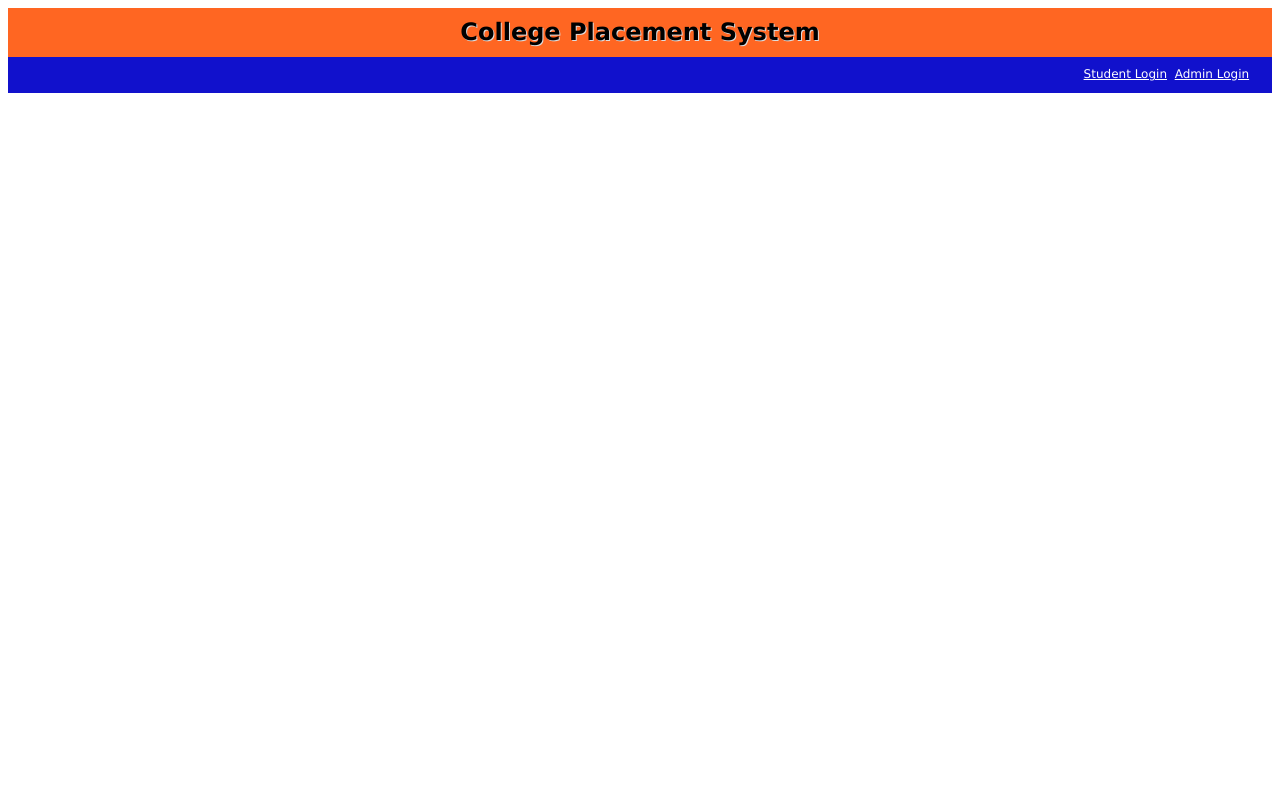
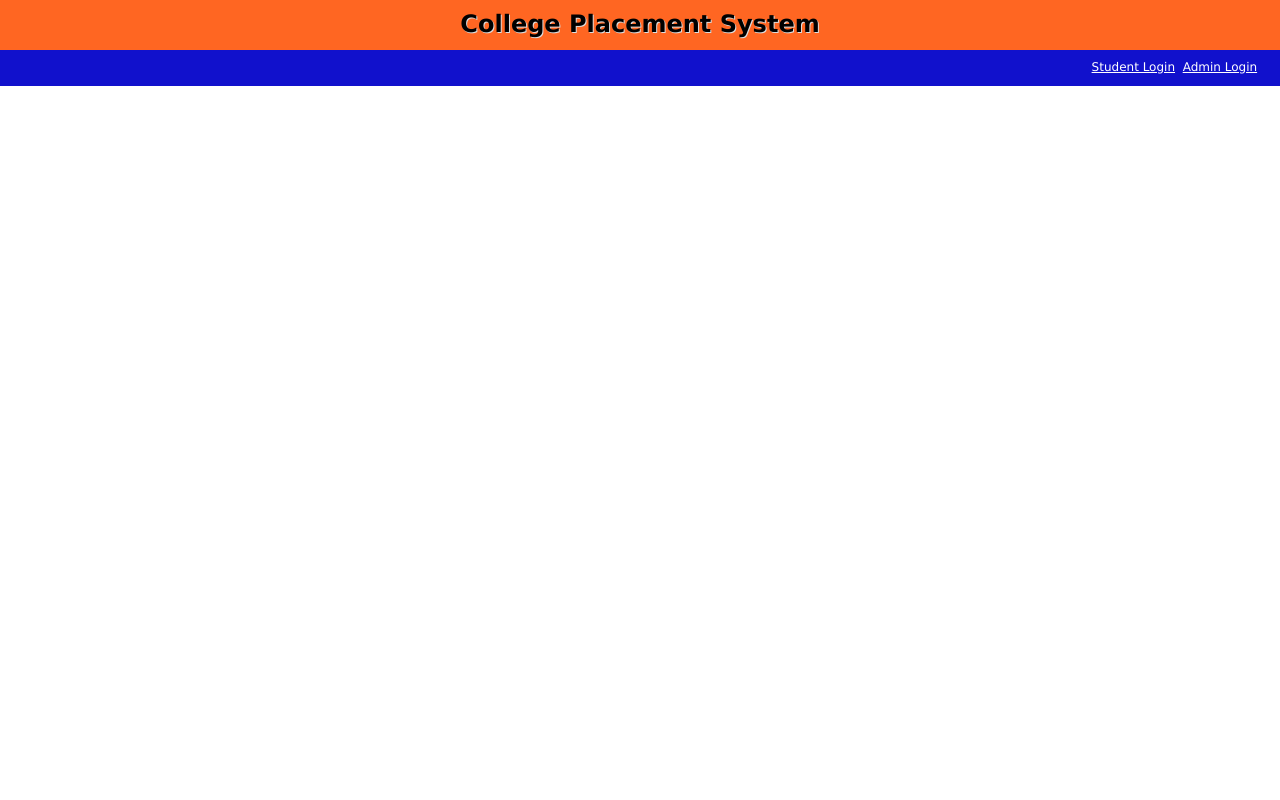
Before and after one commit to chankruze/CollegePlacement, a PHP site: page /placement/index.php in a window 1280 px wide. Run offline with PHP 8.4, Linux system fonts and the light colour scheme; data that the repository does not hold is empty.

Commit message:
Remove whitespace from body
Signed-off-by: chankruze <chankruze@gmail.com>

```diff
--- a/style.css
+++ b/style.css
@@ -1,13 +1,21 @@
+body {
+  padding: 0;
+  margin: 0;
+  box-sizing: border-box;
+}
+
 .container {
   background-color: #ffffff;
   width: 100%;
   height: 100%;
 }
+
 .clearfix::after {
   content: "";
   clear: both;
   display: table;
 }
+
 .left-menu {
   width: 15%;
   height: 90%;
@@ -18,6 +26,7 @@
   float: left;
   border: 2px solid #005544;
 }
+
 .top-menu {
   width: 100%;
   height: 5%;
@@ -31,6 +40,7 @@
   padding-top: 10px;
   text-shadow: 1px 1px #dddddd;
 }
+
 .listItem {
   font-family: verdana;
   font-size: 14;
@@ -54,6 +64,7 @@
   border: 2px solid #005544;
   float: right;
 }
+
 .form-data {
   width: 90%;
   height: 80%;
@@ -73,22 +84,27 @@
   font-size: 14;
   font-weight: bold;
 }
+
 table {
   margin-top: 50px;
   border-color: #99aaaa;
   border-collapse: collapse;
 }
+
 tr {
   height: 50px;
 }
+
 th {
   text-align: center;
   padding: 10px;
   background-color: #ddddee;
 }
+
 td {
   text-align: left;
 }
+
 .jobbox {
   width: 60%;
   height: 200px;
@@ -105,6 +121,7 @@ td {
   border-style: ridge;
   border-width: 2px 10px 4px 20px;
 }
+
 .login-menu {
   width: 100%;
   height: 2%;
@@ -118,6 +135,7 @@ td {
 
   color: #ffffff;
 }
+
 a:link {
   color: white;
 }
```
